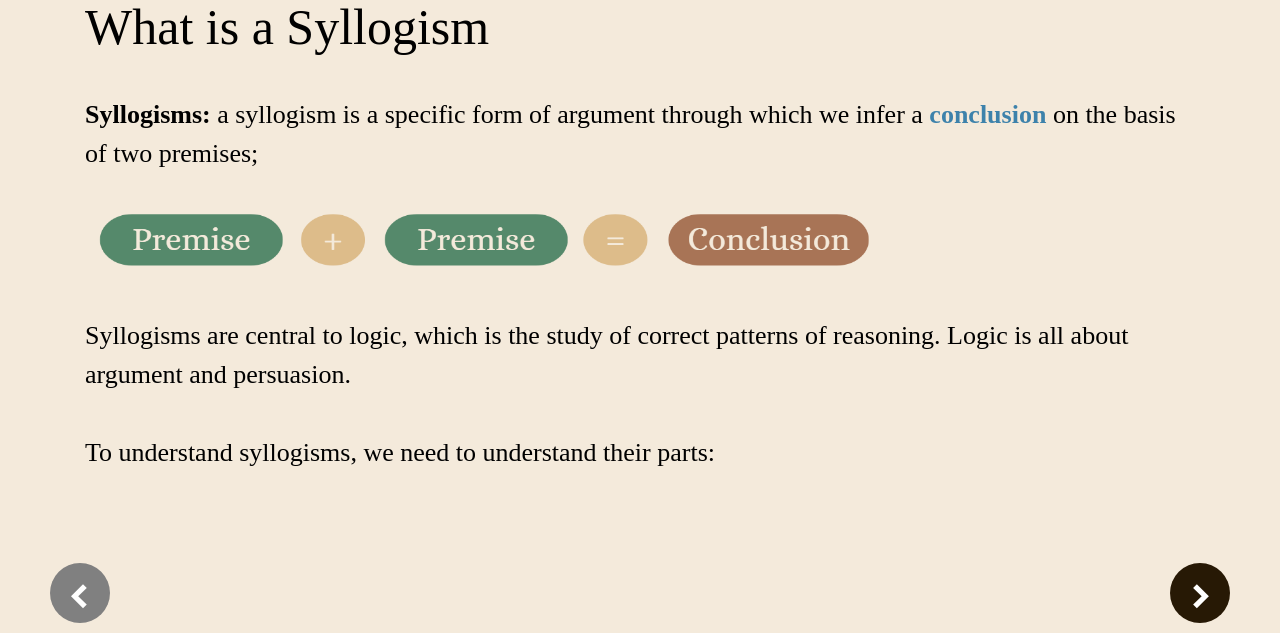
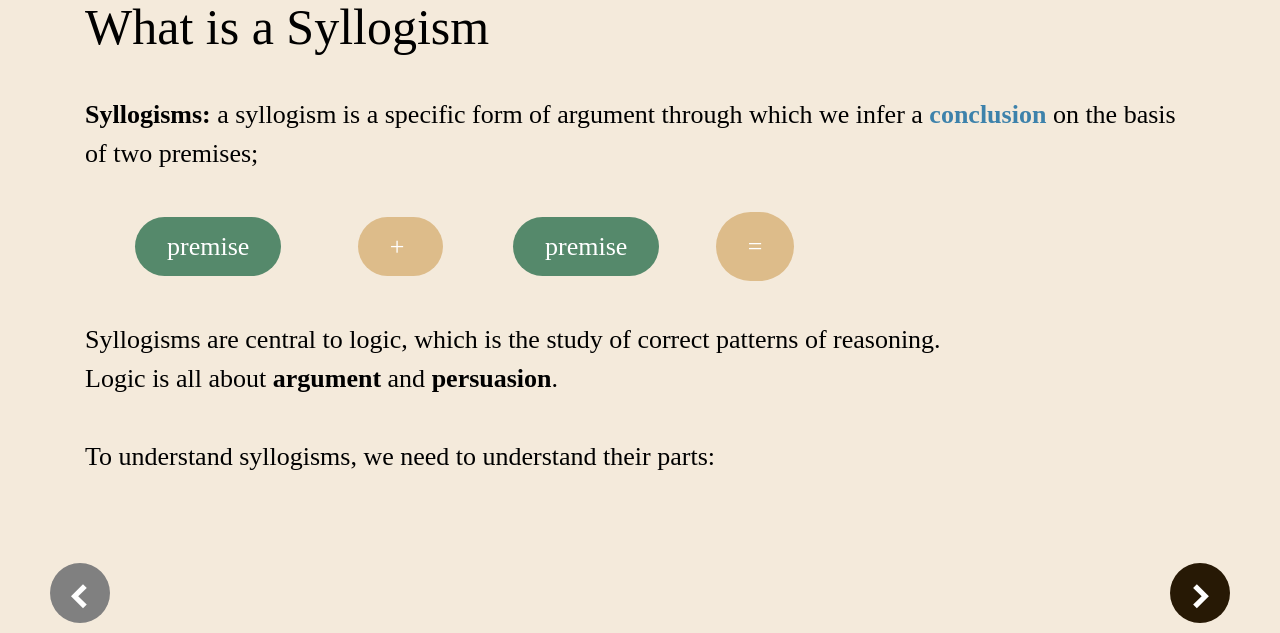
Before and after one commit to gruiiiw/ui_design_syllogism, a Flask app: page /learn/1 in a window 1280 px wide. Shown: the part 127-760 px from the top of the page. Run offline with Flask 3, Linux system fonts and the light colour scheme; some libraries are stand-ins or nearby versions.

Commit message:
Graphics on the learning section

```diff
--- a/server.py
+++ b/server.py
@@ -13,10 +13,9 @@ lessons = {
       "lesson_id": "1",
       "title": "What is a Syllogism",
       "text": "Syllogisms: a syllogism is a specific form of argument through which we infer a conclusion on the basis of two premises;",
-      "text1_1": "\nSyllogisms are central to logic, which is the study of correct patterns of reasoning. Logic is all about argument and persuasion.\n\nTo understand syllogisms, we need to understand their parts:",
+      "text1_1": "\nSyllogisms are central to logic, which is the study of correct patterns of reasoning.",
       "next_lesson":"/learn/2",
       "prev_lesson":"/",
-      "image":["images/learn1.png"]
    },
 
    "2":{
@@ -45,18 +44,6 @@ lessons = {
    "4":{
       "lesson_id": "4",
       "title": "Building Block 2: Propositions",
-      "text": """A proposition involves connecting two terms,
-      a subject and a predicate , sometimes using
-      a copula, or a connector, such as “is,” “are”,
-      “was”, or “were.”
-
-      Propositions take the form of a declarative
-      sentence and can always be true or false
-
-      Example:
-      “I am hungry. ” is a proposition;
-
-      “Feed me!” is not.""",
       "next_lesson":"/quiz/2",
       "prev_lesson":"/quiz/1"
    },
--- a/static/main.css
+++ b/static/main.css
@@ -36,6 +36,84 @@
 .navLine{
     border-top: 3px solid #967d55;
 }
+/* Learning Graphics*/
+.term{
+    color: #A87456;
+    font-weight: bold;
+}
+
+.premise{
+    background-color: #55896B; /* Green */
+    border: none;
+    border-radius: 30px;
+    color: white;
+    padding: 15px 32px;
+    margin: 50px;
+}
+
+.tan-button{
+    background-color: #DDBC8A; /* Green */
+    border: none;
+    border-radius: 40px;
+    color: white;
+    padding: 15px 32px;
+    margin: 20px;
+}
+
+#equalsButton{
+    background-color: #DDBC8A; /* yellow */
+    border: none;
+    border-radius: 40px;
+    color: white;
+    padding: 15px 32px;
+}
+
+#equalsButton:hover {
+    background-color: #f2d3a5
+
+}
+
+.subject{
+    background-color: #3D82AB; /* blue */
+    border: none;
+    border-radius: 30px;
+    color: white;
+    padding: 10px;
+}
+
+.predicate{
+    background-color: #55896B; /* Green */
+    border: none;
+    border-radius: 30px;
+    color: white;
+    padding: 10px;
+}
+.copula{
+    background-color:  #DDBC8A; /* yellow */
+    border: none;
+    border-radius: 30px;
+    color: white;
+    padding: 10px;
+}
+
+#conclusionButton{
+    margin-left: 40px;
+    background-color: #3D82AB; /*blue */
+    border: none;
+    border-radius: 30px;
+    color: white;
+    padding: 15px 32px;
+}
+
+#showMoreButton{
+    margin-left: 40px;
+    background-color: #3D82AB; /*blue */
+    border: none;
+    border-radius: 30px;
+    color: white;
+    padding: 15px 32px;
+}
+
 
 /* Start Button */
 
--- a/templates/learn.html
+++ b/templates/learn.html
@@ -50,6 +50,16 @@
 
         // Highlight the next word every 2 seconds
         let intervalId = setInterval(highlightNextWord, 2000);
+
+        document.getElementById('equalsButton').addEventListener('click', function() {
+            document.getElementById('conclusionButton').style.display = 'inline-block';
+        });
+
+        document.getElementById('showMoreButton').addEventListener('click', function() {
+            document.getElementById('moreExamples').style.display = 'block';
+        });
+
+
     });
 </script>
 
@@ -62,6 +72,7 @@
 
             <!-- Learn 1 -->
 
+            {% if lesson.text %}
                 {% set lines = lesson.text.split('\n') %}
                 {% for line in lines %}
                     {% set words = line.split() %}
@@ -85,22 +96,55 @@
                     <br>
                 {% endfor %}
 
+            {% endif %}
 
 
 
+            {% if lesson.lesson_id == '1' %}
+                <br>
+                <span class = "premise">premise</span> <span class = "tan-button"> + </span> <span class = "premise">premise</span>
+                <button id="equalsButton" style="display: inline-block; white-space: nowrap;"> = </button>
+                <button id="conclusionButton" style="display: none; white-space: nowrap;">Conclusion</button>
+                <br><br>
+                Syllogisms are central to logic, which is the study of correct patterns of reasoning.
+                <br>
+                Logic is all about <strong>argument</strong> and <strong>persuasion</strong>.
+                <br><br>
+                To understand syllogisms, we need to understand their parts:
+            {% endif %}
+
+
+
+            {% if lesson.lesson_id == '3' %}
+                A <span class= "term"> term </span> is either a <strong>noun, adjective, or verb, </strong> and it refers to a category of things.
+                <br>
+            {% endif %}
+
+
+
+            {% if lesson.lesson_id == '4' %}
+                A proposition involves connecting two terms,
+                a <span class= "subject"> subject </span> and a <span class= "predicate"> predicate </span>,
+                <br> sometimes using a <span class= "copula"> copula </span>,  or a connector, such as “is,” “are,” “was,” or “were.”
+                <br><br>
+                Propositions take the form of a declarative sentence and are always <strong> true </strong> or <strong>  false </strong>
+                <br><br>
+                “<span class= "subject">I</span> <span class= "copula">am</span> <span class= "predicate">hungry.</span>” is a proposition;
+                <br>
+                “Feed me!” is not.
+                <br>
+
+                <button id="showMoreButton">Click for more Examples</button>
+                <div id="moreExamples" style="display: none;">
+                    <!-- Your examples go here -->
+                </div>
+
+            {% endif %}
 
 
             {% if lesson.image %}
                 <br>
-                <img src="{{ url_for('static', filename=lesson.image[0]) }}" alt="Lesson image" style="width: 800px; padding-bottom: 50px;">
-            {% endif %}
-
-            {% if lesson.text1_1 %}
-                {{ lesson.text1_1.replace('\n', '<br>')|safe }}
-            {% endif %}
-
-            {% if lesson.text2_1 %}
-
+                <img src="{{ url_for('static', filename=lesson.image[0]) }}" alt="Lesson image" style="width: 900px; padding-bottom: 50px;">
             {% endif %}
 
             <!-- Learn 2 -->
```
Also changed, not shown: static/images/progress_bar/progress_bar_quiz4.png (renamed from static/images/progress_bar/progress_bar_quiz4 - Copy.png). Lines whose indentation alone changed are shown as unchanged.
